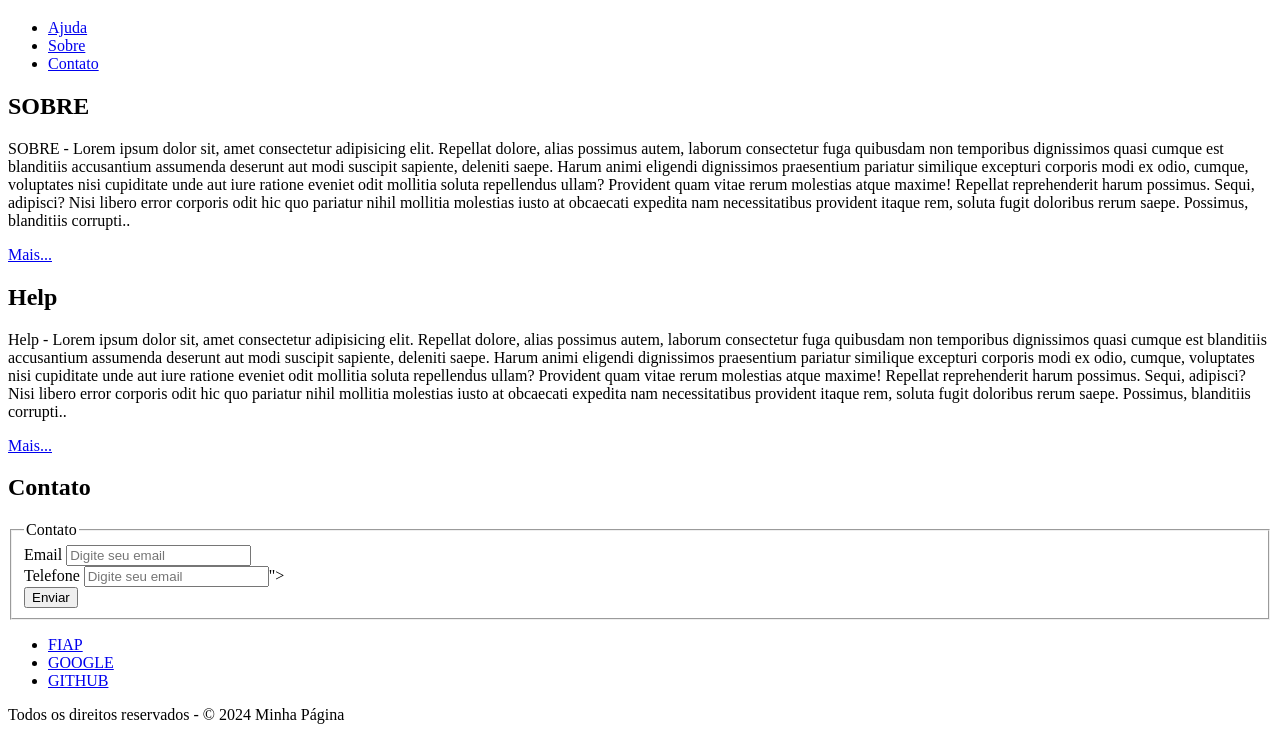
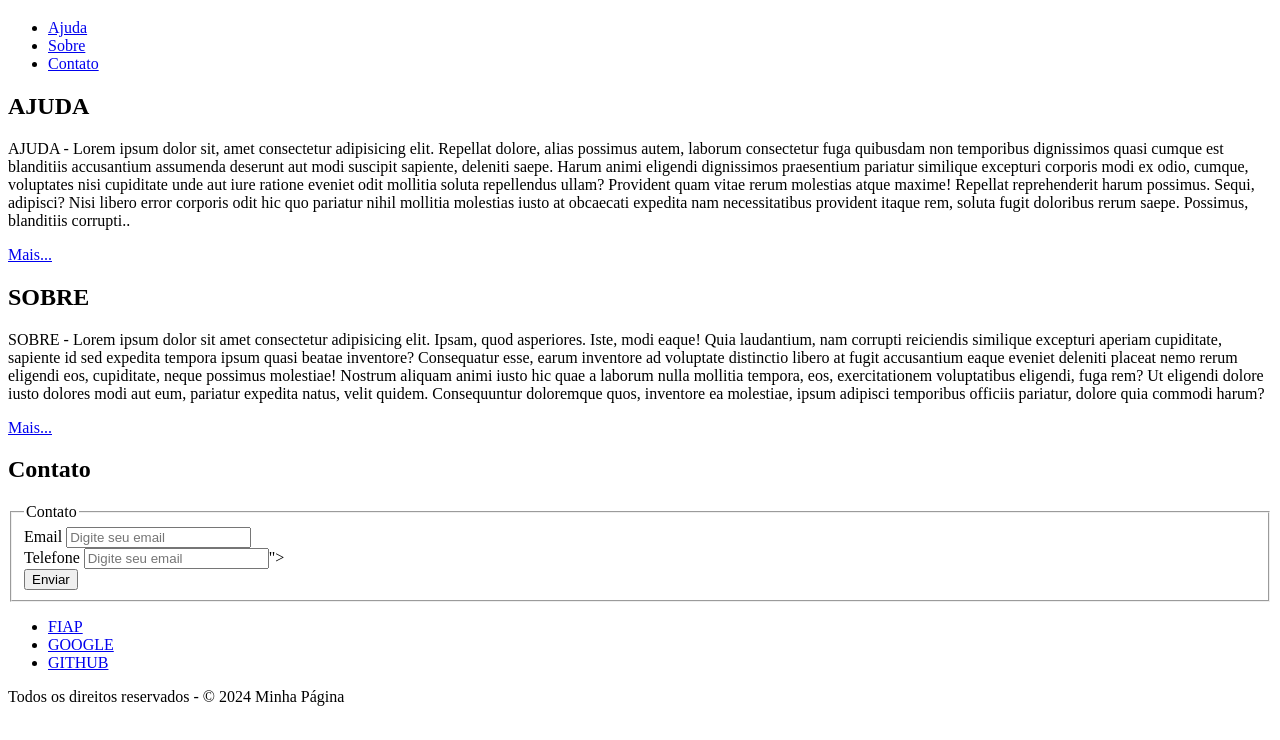
Before and after one commit to Dev-Pavao/Frontend-AdsFiap, a plain HTML site: page aula 1/index.html in a window 1280 px wide. Shown: the part 91-831 px from the top of the page. Drawn offline with Linux system fonts and the light colour scheme.

Commit message:
Correções de texto feitas.

```diff
--- a/aula 1/index.html
+++ b/aula 1/index.html
@@ -30,15 +30,15 @@
 
             <section class="Conteudo">
                 <div>
-                    <h2>SOBRE</h2>
-                    <p><span>SOBRE</span> - Lorem ipsum dolor sit, amet consectetur adipisicing elit. Repellat dolore, alias possimus autem, laborum consectetur fuga quibusdam non temporibus dignissimos quasi cumque est blanditiis accusantium assumenda deserunt aut modi suscipit sapiente, deleniti saepe. Harum animi eligendi dignissimos praesentium pariatur similique excepturi corporis modi ex odio, cumque, voluptates nisi cupiditate unde aut iure ratione eveniet odit mollitia soluta repellendus ullam? Provident quam vitae rerum molestias atque maxime! Repellat reprehenderit harum possimus. Sequi, adipisci? Nisi libero error corporis odit hic quo pariatur nihil mollitia molestias iusto at obcaecati expedita nam necessitatibus provident itaque rem, soluta fugit doloribus rerum saepe. Possimus, blanditiis corrupti..<p>
+                    <h2>AJUDA</h2>
+                    <p><span>AJUDA</span> - Lorem ipsum dolor sit, amet consectetur adipisicing elit. Repellat dolore, alias possimus autem, laborum consectetur fuga quibusdam non temporibus dignissimos quasi cumque est blanditiis accusantium assumenda deserunt aut modi suscipit sapiente, deleniti saepe. Harum animi eligendi dignissimos praesentium pariatur similique excepturi corporis modi ex odio, cumque, voluptates nisi cupiditate unde aut iure ratione eveniet odit mollitia soluta repellendus ullam? Provident quam vitae rerum molestias atque maxime! Repellat reprehenderit harum possimus. Sequi, adipisci? Nisi libero error corporis odit hic quo pariatur nihil mollitia molestias iusto at obcaecati expedita nam necessitatibus provident itaque rem, soluta fugit doloribus rerum saepe. Possimus, blanditiis corrupti..<p>
                         <a href="#">Mais...</a>
 
                 </div>
                 <div>
                     <div>
-                        <h2>Help</h2>
-                        <p><span>Help</span> - Lorem ipsum dolor sit, amet consectetur adipisicing elit. Repellat dolore, alias possimus autem, laborum consectetur fuga quibusdam non temporibus dignissimos quasi cumque est blanditiis accusantium assumenda deserunt aut modi suscipit sapiente, deleniti saepe. Harum animi eligendi dignissimos praesentium pariatur similique excepturi corporis modi ex odio, cumque, voluptates nisi cupiditate unde aut iure ratione eveniet odit mollitia soluta repellendus ullam? Provident quam vitae rerum molestias atque maxime! Repellat reprehenderit harum possimus. Sequi, adipisci? Nisi libero error corporis odit hic quo pariatur nihil mollitia molestias iusto at obcaecati expedita nam necessitatibus provident itaque rem, soluta fugit doloribus rerum saepe. Possimus, blanditiis corrupti..<p>
+                        <h2>SOBRE</h2>
+                        <p><span>SOBRE</span> - Lorem ipsum dolor sit amet consectetur adipisicing elit. Ipsam, quod asperiores. Iste, modi eaque! Quia laudantium, nam corrupti reiciendis similique excepturi aperiam cupiditate, sapiente id sed expedita tempora ipsum quasi beatae inventore? Consequatur esse, earum inventore ad voluptate distinctio libero at fugit accusantium eaque eveniet deleniti placeat nemo rerum eligendi eos, cupiditate, neque possimus molestiae! Nostrum aliquam animi iusto hic quae a laborum nulla mollitia tempora, eos, exercitationem voluptatibus eligendi, fuga rem? Ut eligendi dolore iusto dolores modi aut eum, pariatur expedita natus, velit quidem. Consequuntur doloremque quos, inventore ea molestiae, ipsum adipisci temporibus officiis pariatur, dolore quia commodi harum?<p>
                             <a href="#">Mais...</a>
                 </div>
                 <div>
```
